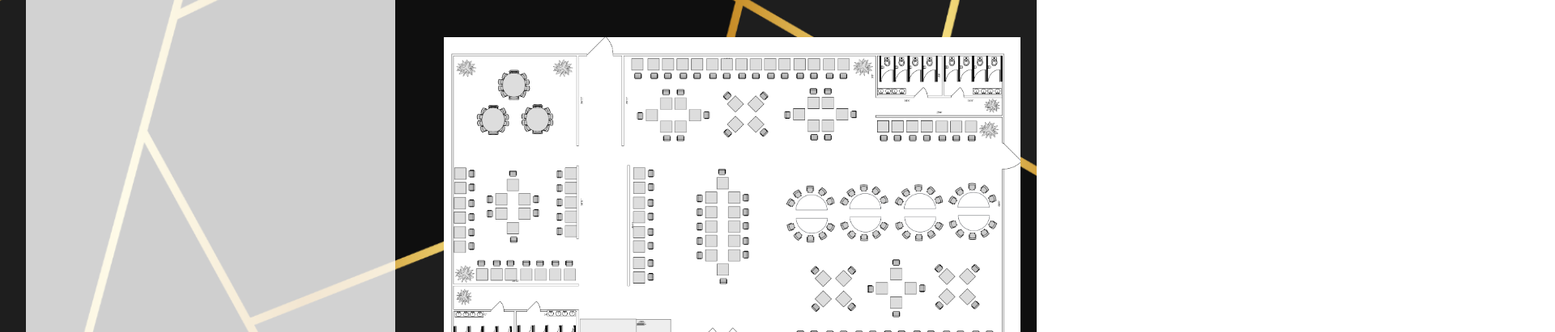
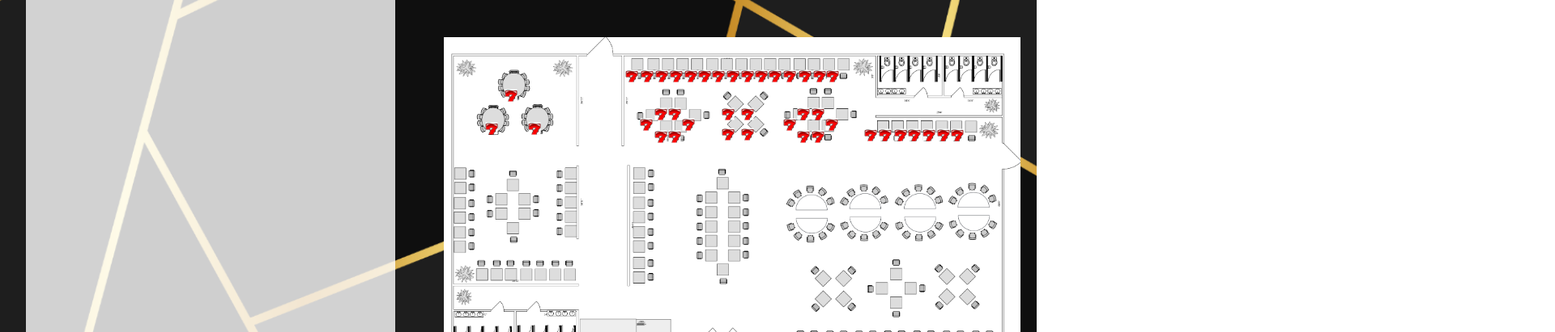
Before and after one commit to KathyNNguyen/Quantum-Garnet-Project, a plain HTML site: page UIX/Pages/CasinoFloorplan.html in a window 1280 px wide. Shown: the part 205-616 px from the top of the page at 81% size, 1920 px wide, since content can reach past the window. Drawn offline with Linux system fonts and the light colour scheme.

Commit message:
Fixed floorplan pathing

```diff
--- a/UIX/Pages/CasinoFloorplan.html
+++ b/UIX/Pages/CasinoFloorplan.html
@@ -30,6 +30,6 @@
                 </div>
             </div>
     </div>
-    <script src = "interactive-floorplan.js"></script>
+    <script src = "/UIX/interactive-floorplan.js"></script>
 </body>
 </html>
```
